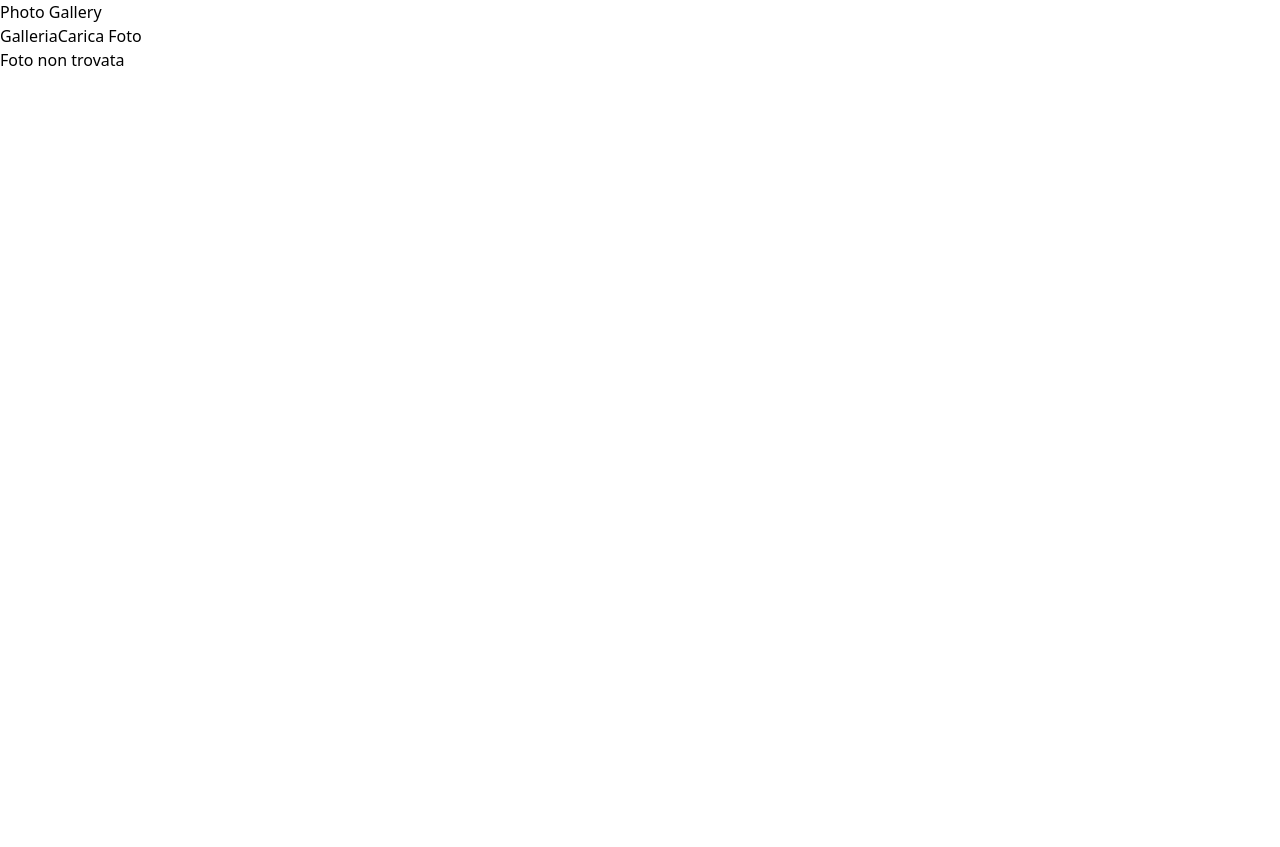
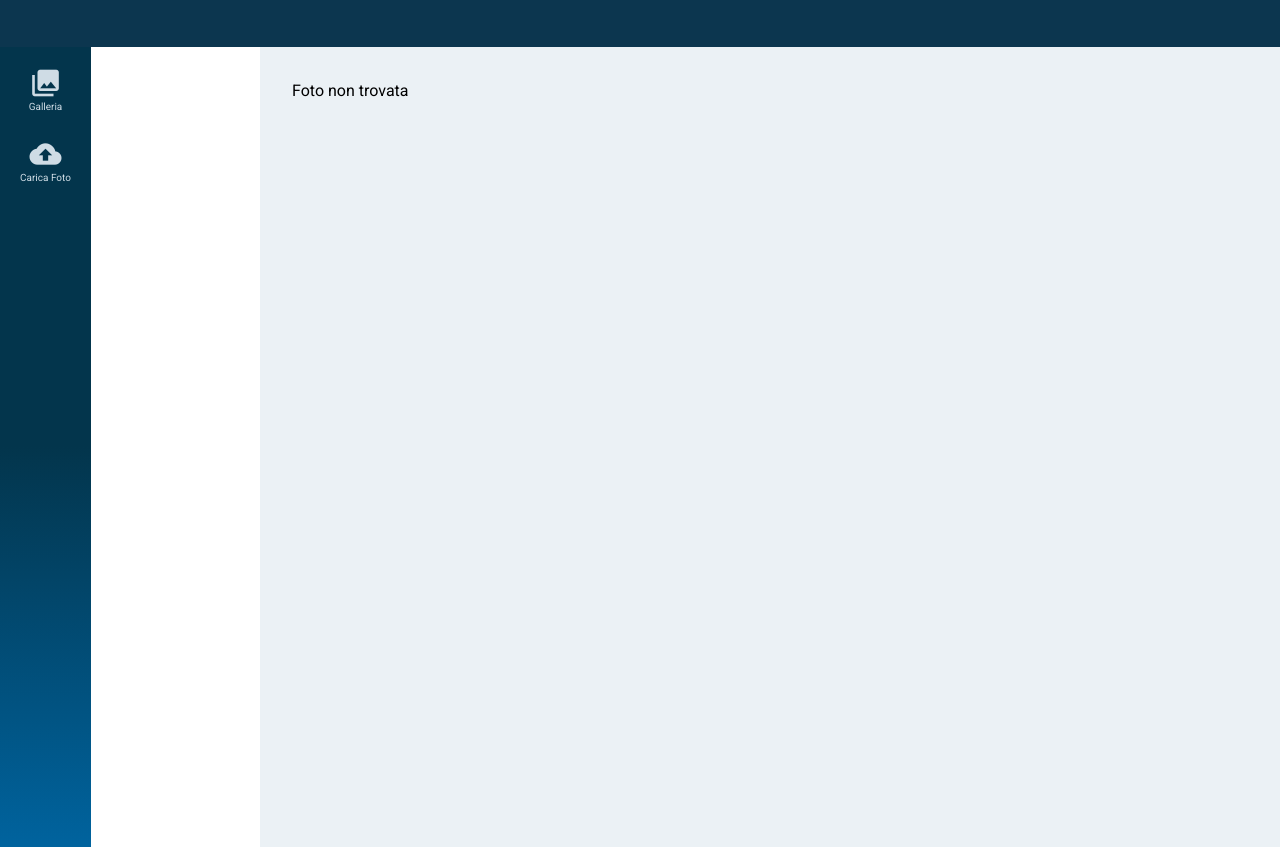
Before and after one commit to AndreanaPerla/progetto-fe-digitalpa, a Vue app in the folder photo-gallery/: page /photo/001 in a window 1280 px wide. Before the commit the page ends 800 px from the top, so only its background shows below. Built offline with nearby package versions, Linux system fonts and the light colour scheme.

Commit message:
add :root + fix nav

```diff
--- a/photo-gallery/index.html
+++ b/photo-gallery/index.html
@@ -4,6 +4,8 @@
     <meta charset="UTF-8" />
     <link rel="icon" type="image/svg+xml" href="/vite.svg" />
     <meta name="viewport" content="width=device-width, initial-scale=1.0" />
+    <link href="https://fonts.googleapis.com/icon?family=Material+Icons" rel="stylesheet">
+    <link href="https://fonts.googleapis.com/css2?family=Roboto:wght@300;400;500;600;700&display=swap" rel="stylesheet">
     <title>Photo Gallery</title>
   </head>
   <body>
--- a/photo-gallery/src/App.vue
+++ b/photo-gallery/src/App.vue
@@ -1,7 +1,8 @@
 <template>
-  <div id="app">
+  <div id="app-main">
+    <div class="app-top"></div>
     <Navbar />
-    <main class="container mx-auto p-4">
+    <main class="main-content">
       <RouterView />
     </main>
   </div>
--- a/photo-gallery/src/components/Navbar.vue
+++ b/photo-gallery/src/components/Navbar.vue
@@ -1,19 +1,18 @@
 <template>
-  <nav class="bg-blue-600 text-white p-4">
-    <div class="container mx-auto flex justify-between items-center">
-      <h1 class="text-xl font-bold">Photo Gallery</h1>
-      <div class="space-x-4">
+  <aside class="sidebar">
+    <nav class="sidebar-nav">
       <router-link
         v-for="route in navbarRoutes"
         :key="route.name"
         :to="route.path"
-          class="hover:text-blue-200"
+        class="sidebar-link mb-2"
+        :class="{ active: $route.path === route.path }"
       >
-          {{ route.displayName }}
+        <span class="material-icons link-icon">{{ route.icon }}</span>
+        <div class="link-text mt-2">{{ route.displayName }}</div>
       </router-link>
-      </div>
-    </div>
     </nav>
+  </aside>
 </template>
 
 <script>
@@ -33,6 +32,7 @@ export default {
           name: route.name,
           path: route.path,
           displayName: route.name,
+          icon: route.meta?.icon || "description",
         }));
     });
 
--- a/photo-gallery/src/router/index.js
+++ b/photo-gallery/src/router/index.js
@@ -10,6 +10,7 @@ const routes = [
     component: Gallery,
     meta: {
       showInNavbar: true,
+      icon: "photo_library",
     },
   },
   {
@@ -18,6 +19,7 @@ const routes = [
     component: Upload,
     meta: {
       showInNavbar: true,
+      icon: "cloud_upload",
     },
   },
   {
--- a/photo-gallery/src/style/_general.css
+++ b/photo-gallery/src/style/_general.css
@@ -1,13 +1,64 @@
 :root {
-  --main-color: #0d1a73;
-  --title: #2a2a2a;
-  --text: #363634;
-  --light-grey: #cdcdcc;
-  --light-grey-op: #cdcdcc40;
-  --grey: #bebebe;
-  --secondary-blue: #0021dd;
+  /* colors */
+  --main-color: #0c364f;
+  --title: #1a2933;
+  --blue: #1876d0;
+  --light-blue: #ebf1f5;
+  --grad-blue-light: #00639e;
+  --grad-blue-dark: #03354c;
+  --grad-green-light: #00b135;
+  --grad-green-dark: #005d14;
+  --grey: #cfdce5;
+  --white: #ffffff;
+  --orange: #ff7e22;
 
-  --sidebar-width: 350px;
+  /* spacing */
+  --space-xs: 8px;
+  --space-sm: 12px;
+  --space-md: 16px;
+  --space-lg: 24px;
+  --space-xl: 32px;
+  --space-2xl: 48px;
 
-  background-color: #ffffff;
+  /* border radius */
+  --radius-sm: 8px;
+  --radius-md: 12px;
+  --radius-lg: 16px;
+  --radius-xl: 24px;
+  --radius-xxl: 32px;
+
+  /* Typography */
+  --font-family: "Roboto", sans-serif;
+  --font-size-xxs: 10px;
+  --font-size-xs: 12px;
+  --font-size-sm: 14px;
+  --font-size-base: 16px;
+  --font-size-lg: 18px;
+  --font-size-xl: 20px;
+  --font-size-2xl: 24px;
+  --font-size-3xl: 32px;
+  --font-size-4xl: 36px;
+
+  --sidebar-width: 260px;
 }
+
+* {
+  font-family: var(--font-family);
+}
+
+#app-main {
+  min-height: 100vh;
+}
+
+.app-top {
+  height: 47px;
+  background-color: var(--main-color);
+}
+
+.main-content {
+  flex: 1;
+  margin-left: var(--sidebar-width);
+  padding: var(--space-xl);
+  background-color: var(--light-blue);
+  min-height: 100vh;
+}
--- /dev/null
+++ b/photo-gallery/src/style/_navbar.css
@@ -0,0 +1,72 @@
+.sidebar {
+  position: fixed;
+  left: 0;
+  top: 47px;
+  height: 100vh;
+  background: linear-gradient(
+    0deg,
+    var(--grad-blue-light) 0%,
+    var(--grad-blue-dark) 50%,
+    var(--grad-blue-dark) 100%
+  );
+  color: var(--white);
+  z-index: 1000;
+  display: flex;
+  flex-direction: column;
+}
+
+.sidebar-nav {
+  flex: 1;
+  display: flex;
+  flex-direction: column;
+  padding: var(--space-xs);
+}
+
+.sidebar-link {
+  display: flex;
+  flex-direction: column;
+  align-items: center;
+  justify-content: center;
+  padding: var(--space-sm);
+  border-radius: var(--radius-sm);
+  color: var(--grey);
+  text-decoration: none;
+  transition: all 0.3s ease;
+}
+
+.sidebar-link:hover {
+  background-color: rgba(255, 255, 255, 0.1);
+}
+
+.sidebar-link.active {
+  background-color: var(--white);
+  color: var(--main-color);
+  box-shadow: 0 2px 8px rgba(0, 0, 0, 0.15);
+}
+
+.link-icon {
+  font-size: var(--font-size-3xl);
+  transition: all 0.3s ease;
+}
+
+.sidebar-link.active .link-icon {
+  background: linear-gradient(
+    270deg,
+    var(--grad-green-light) 0%,
+    var(--grad-green-dark) 100%
+  );
+  background-clip: text;
+  -webkit-background-clip: text;
+  -webkit-text-fill-color: transparent;
+  color: transparent;
+}
+
+.link-text {
+  font-size: var(--font-size-xxs);
+  font-weight: 400;
+}
+
+.sidebar-link.active .link-text {
+  color: var(--main-color);
+  font-weight: 700;
+}
--- a/photo-gallery/src/style/style.css
+++ b/photo-gallery/src/style/style.css
@@ -1,4 +1,5 @@
 @import url("./_general.css");
+@import url("./_navbar.css");
 
 @tailwind base;
 @tailwind components;
```
Lines whose indentation alone changed are shown as unchanged.
